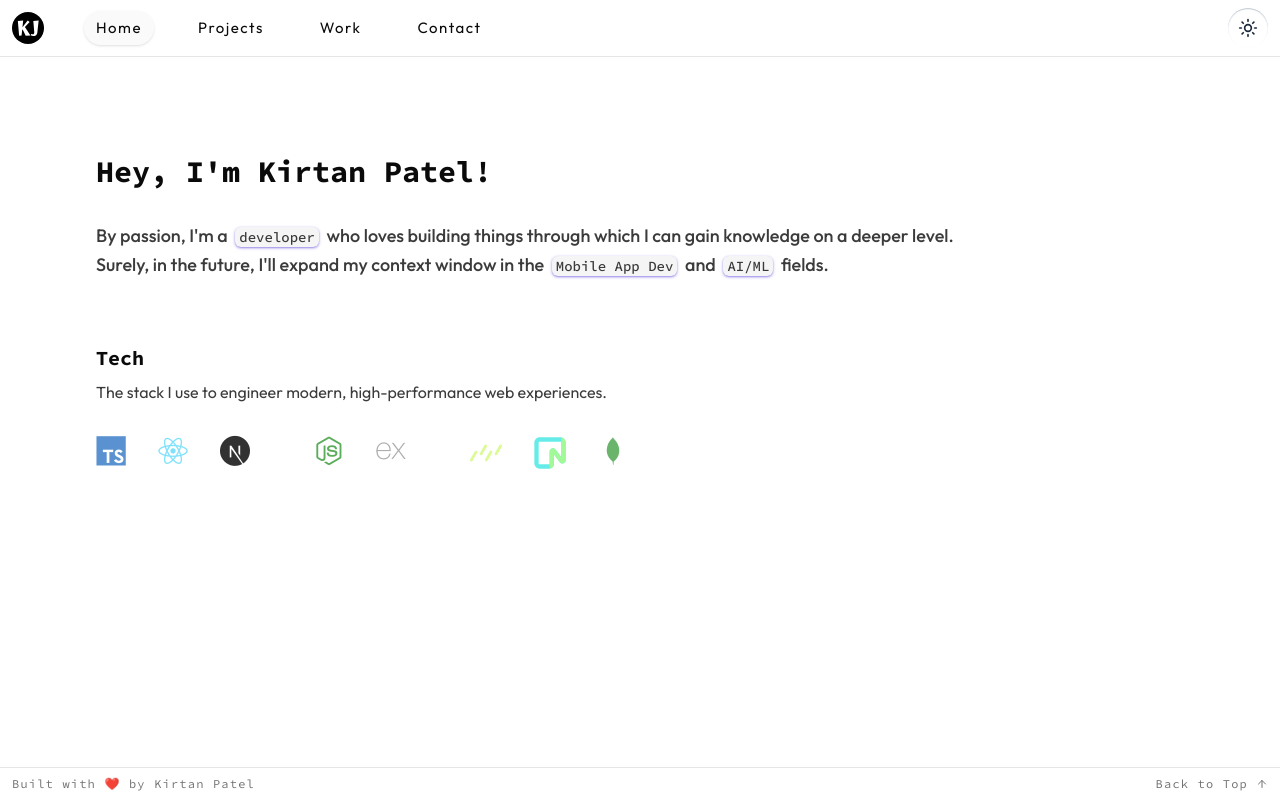
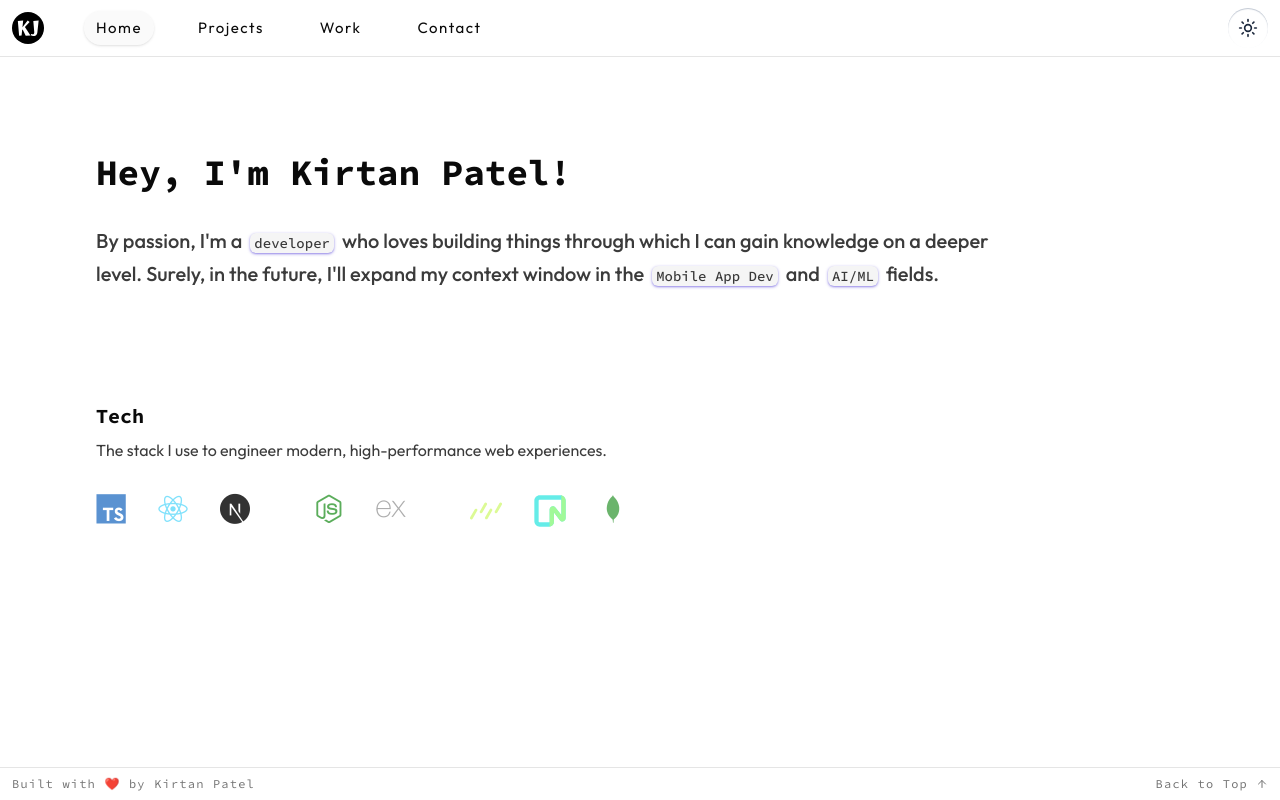
Before and after one commit to kirtanpatel01/kjpatel, a Next.js app: page / in a window 1280 px wide. Built offline with nearby package versions, Linux system fonts and the light colour scheme.

Commit message:
refactoring repeated code and tailwind utilities

```diff
--- a/app/contact/page.tsx
+++ b/app/contact/page.tsx
@@ -3,6 +3,12 @@ import React, { useState } from "react";
 import emailjs from "emailjs-com";
 import { toast } from "sonner";
 import { ArrowRight } from "lucide-react";
+import {
+  FlexContainer,
+  PageContainer,
+  PageHeading,
+  ResponsiveText,
+} from "@/components/responsive-wrappers";
 
 
 export default function ContactPage() {
@@ -38,20 +44,21 @@ export default function ContactPage() {
   };
 
   return (
-    <div className="min-h-[calc(100vh-5.6rem)] p-4 sm:p-8 xl:p-24 flex flex-col lg:flex-row lg:justify-between gap-12 sm:gap-24">
+    <PageContainer>
+      <FlexContainer direction="row" className="lg:justify-between">
       <div className="flex flex-col">
           <div className="mb-8 sm:mb-12">
-            <h1 className="text-5xl sm:text-7xl font-black tracking-tighter text-foreground text-balance">
+            <PageHeading className="text-5xl sm:text-7xl">
               GET IN <br /> TOUCH.
-            </h1>
+            </PageHeading>
           </div>
 
           <div className="mt-auto space-y-4 sm:space-y-8">
             <div className="flex flex-col gap-1">
               <h3 className="text-xs font-mono uppercase tracking-widest text-muted-foreground mb-2">Email</h3>
-              <a href="mailto:kjptel200022@gmail.com" className="hover:underline underline-offset-4 decoration-1">
-                kjptel200022@gmail.com
-              </a>
+              <ResponsiveText size="sm" className="hover:underline underline-offset-4 decoration-1">
+                <a href="mailto:kjptel200022@gmail.com">kjptel200022@gmail.com</a>
+              </ResponsiveText>
             </div>
 
             <div className="flex flex-col gap-1">
@@ -112,6 +119,7 @@ export default function ContactPage() {
             <ArrowRight className="w-5 h-5 group-hover:translate-x-1 transition-transform" />
           </button>
         </form>
-    </div>
+      </FlexContainer>
+    </PageContainer>
   );
 }
--- a/app/page.tsx
+++ b/app/page.tsx
@@ -1,21 +1,34 @@
-import Link from "next/link";
 import CodeText from "@/components/code-text";
-import { Button } from "@/components/ui/button";
 import Skills from "@/components/skills";
+import {
+  PageContainer,
+  ResponsiveText,
+  SectionHeading,
+  SectionSpacing,
+} from "@/components/responsive-wrappers";
 
 export default function Home() {
   return (
-    <div className="min-h-[calc(100vh-5.6rem)] p-4 sm:p-8 lg:p-24">
+    <PageContainer>
       {/* Heading */}
-      <h2 className="font-mono font-bold text-xl sm:text-3xl">Hey, I&apos;m Kirtan Patel!</h2>
-      <p className="mt-2 sm:mt-4 lg:mt-8 text-lg max-w-4xl leading-relaxed font-medium text-foreground/80">By passion, I&apos;m a <CodeText>developer</CodeText> who loves building things through which I can gain knowledge on a deeper level. Surely, in the future, I&apos;ll expand my context window in the <CodeText>Mobile App Dev</CodeText> and <CodeText>AI/ML</CodeText> fields.</p>
+      <SectionHeading>Hey, I&apos;m Kirtan Patel!</SectionHeading>
+      <ResponsiveText
+        className="mt-2 sm:mt-4 lg:mt-8 max-w-4xl leading-relaxed font-medium text-foreground/80"
+      >
+        By passion, I&apos;m a <CodeText>developer</CodeText> who loves building
+        things through which I can gain knowledge on a deeper level. Surely, in
+        the future, I&apos;ll expand my context window in the <CodeText>Mobile App
+        Dev</CodeText> and <CodeText>AI/ML</CodeText> fields.
+      </ResponsiveText>
 
       {/* <Link href="/showcase">
         <Button className="mt-16">Showcase</Button>
       </Link> */}
 
       {/* Skills */}
-      <Skills />
-    </div>
+      <SectionSpacing>
+        <Skills />
+      </SectionSpacing>
+    </PageContainer>
   );
 }
--- a/app/projects/page.tsx
+++ b/app/projects/page.tsx
@@ -3,6 +3,7 @@ import Link from "next/link";
 import { ArrowUpRight } from "lucide-react";
 import { motion, useMotionValue, useSpring } from "motion/react";
 import { useRef } from "react";
+import { PageContainer } from "@/components/responsive-wrappers";
 
 interface Project {
   year: string;
@@ -133,10 +134,10 @@ export default function ProjectsPage() {
   ];
 
   return (
-    <div className="min-h-[calc(100vh-5.6rem)] p-0 sm:p-6 lg:p-24 flex flex-col divide-y divide-border">
+    <PageContainer className="p-0 sm:p-6 lg:p-24 flex flex-col divide-y divide-border">
       {projects.map((project, index) => (
         <ProjectItem key={index} project={project} />
       ))}
-    </div>
+    </PageContainer>
   );
 }
--- a/app/showcase/page.tsx
+++ b/app/showcase/page.tsx
@@ -1,9 +1,10 @@
-import React from 'react'
+import React from "react";
+import { PageContainer } from "@/components/responsive-wrappers";
 
-function page() {
+function ShowcasePage() {
   return (
-    <div className='min-h-[calc(100vh-5.6rem)] p-4 sm:p-24 space-y-24'>page</div>
-  )
+    <PageContainer className="space-y-24">page</PageContainer>
+  );
 }
 
-export default page
+export default ShowcasePage;
--- a/app/work/page.tsx
+++ b/app/work/page.tsx
@@ -1,5 +1,6 @@
 "use client";
 import { useRef, useState } from "react";
+import { PageContainer, ResponsiveText } from "@/components/responsive-wrappers";
 
 const experiences = [
   {
@@ -59,7 +60,9 @@ const ExperienceItem = ({ exp }: { exp: typeof experiences[0] }) => {
         <div className="lg:col-span-6 space-y-2">
           <span className="font-mono text-sm tracking-widest text-muted-foreground uppercase">ROLE & COMPANY</span>
           <h3 className="text-xl sm:text-4xl font-black uppercase leading-tight">{exp.role}</h3>
-          <p className="text-xl text-foreground/80">{exp.company}</p>
+          <ResponsiveText size="base" className="text-foreground/80">
+            {exp.company}
+          </ResponsiveText>
 
           <ul className="mt-8 space-y-2 list-disc list-inside text-muted-foreground marker:text-foreground">
             {exp.responsibilities.map((resp, i) => (
@@ -79,10 +82,10 @@ const ExperienceItem = ({ exp }: { exp: typeof experiences[0] }) => {
 
 export default function WorkPage() {
   return (
-    <div className="min-h-[calc(100vh-5.6rem)] p-4 sm:p-8 lg:p-24 flex flex-col divide-y divide-border">
+    <PageContainer className="flex flex-col divide-y divide-border">
       {experiences.map((exp, index) => (
         <ExperienceItem key={index} exp={exp} />
       ))}
-    </div>
+    </PageContainer>
   );
 }
--- /dev/null
+++ b/components/responsive-wrappers.tsx
@@ -0,0 +1,169 @@
+import React from "react";
+import { cn } from "@/lib/utils";
+
+/**
+ * PageContainer - Standardized responsive padding for page content
+ * Mobile: p-4, Tablet: p-8, Desktop: p-24
+ */
+export function PageContainer({
+  children,
+  className,
+}: {
+  children: React.ReactNode;
+  className?: string;
+}) {
+  return (
+    <div className={cn("min-h-[calc(100vh-5.6rem)] p-4 sm:p-8 lg:p-24", className)}>
+      {children}
+    </div>
+  );
+}
+
+/**
+ * SectionHeading - Responsive heading with consistent scaling
+ * Mobile: text-xl, Tablet: text-3xl, Desktop: text-4xl
+ */
+export function SectionHeading({
+  children,
+  className,
+}: {
+  children: React.ReactNode;
+  className?: string;
+}) {
+  return (
+    <h2
+      className={cn(
+        "font-mono font-bold text-xl sm:text-3xl lg:text-4xl",
+        className
+      )}
+    >
+      {children}
+    </h2>
+  );
+}
+
+/**
+ * PageHeading - Large hero-style heading
+ * Mobile: text-3xl, Tablet: text-5xl, Desktop: text-7xl
+ */
+export function PageHeading({
+  children,
+  className,
+}: {
+  children: React.ReactNode;
+  className?: string;
+}) {
+  return (
+    <h1
+      className={cn(
+        "text-3xl sm:text-5xl lg:text-7xl font-black tracking-tighter text-foreground text-balance",
+        className
+      )}
+    >
+      {children}
+    </h1>
+  );
+}
+
+/**
+ * ResponsiveGrid - Grid wrapper with consistent responsive behavior
+ * Mobile: 1 column, Tablet: 2 columns, Desktop: customizable
+ */
+export function ResponsiveGrid({
+  children,
+  cols = 3,
+  className,
+}: {
+  children: React.ReactNode;
+  cols?: 2 | 3 | 4;
+  className?: string;
+}) {
+  const colsClass = {
+    2: "md:grid-cols-2",
+    3: "md:grid-cols-3",
+    4: "md:grid-cols-4",
+  }[cols];
+
+  return (
+    <div
+      className={cn(
+        "grid grid-cols-1",
+        colsClass,
+        "gap-4 sm:gap-6 lg:gap-8",
+        className
+      )}
+    >
+      {children}
+    </div>
+  );
+}
+
+/**
+ * FlexContainer - Flex wrapper for responsive layouts
+ * Common: row on desktop, column on mobile
+ */
+export function FlexContainer({
+  children,
+  direction = "row",
+  className,
+}: {
+  children: React.ReactNode;
+  direction?: "row" | "col";
+  className?: string;
+}) {
+  const dirClass = direction === "row" ? "lg:flex-row" : "lg:flex-col";
+
+  return (
+    <div
+      className={cn(
+        "flex flex-col",
+        dirClass,
+        "gap-8 sm:gap-12 lg:gap-24",
+        className
+      )}
+    >
+      {children}
+    </div>
+  );
+}
+
+/**
+ * SectionSpacing - Consistent vertical spacing between sections
+ * Mobile: py-4, Tablet: py-8, Desktop: py-12
+ */
+export function SectionSpacing({
+  children,
+  className,
+}: {
+  children: React.ReactNode;
+  className?: string;
+}) {
+  return (
+    <section className={cn("py-4 sm:py-8 lg:py-12", className)}>
+      {children}
+    </section>
+  );
+}
+
+/**
+ * ResponsiveText - Responsive text sizing
+ * Mobile: base / sm, Tablet: lg, Desktop: xl
+ */
+export function ResponsiveText({
+  children,
+  size = "base",
+  className,
+}: {
+  children: React.ReactNode;
+  size?: "sm" | "base" | "lg" | "xl";
+  className?: string;
+}) {
+  const sizeClass = {
+    sm: "text-sm sm:text-base lg:text-lg",
+    base: "text-base sm:text-lg lg:text-xl",
+    lg: "text-lg sm:text-xl lg:text-2xl",
+    xl: "text-xl sm:text-2xl lg:text-3xl",
+  }[size];
+
+  return <p className={cn(sizeClass, className)}>{children}</p>;
+}
```
